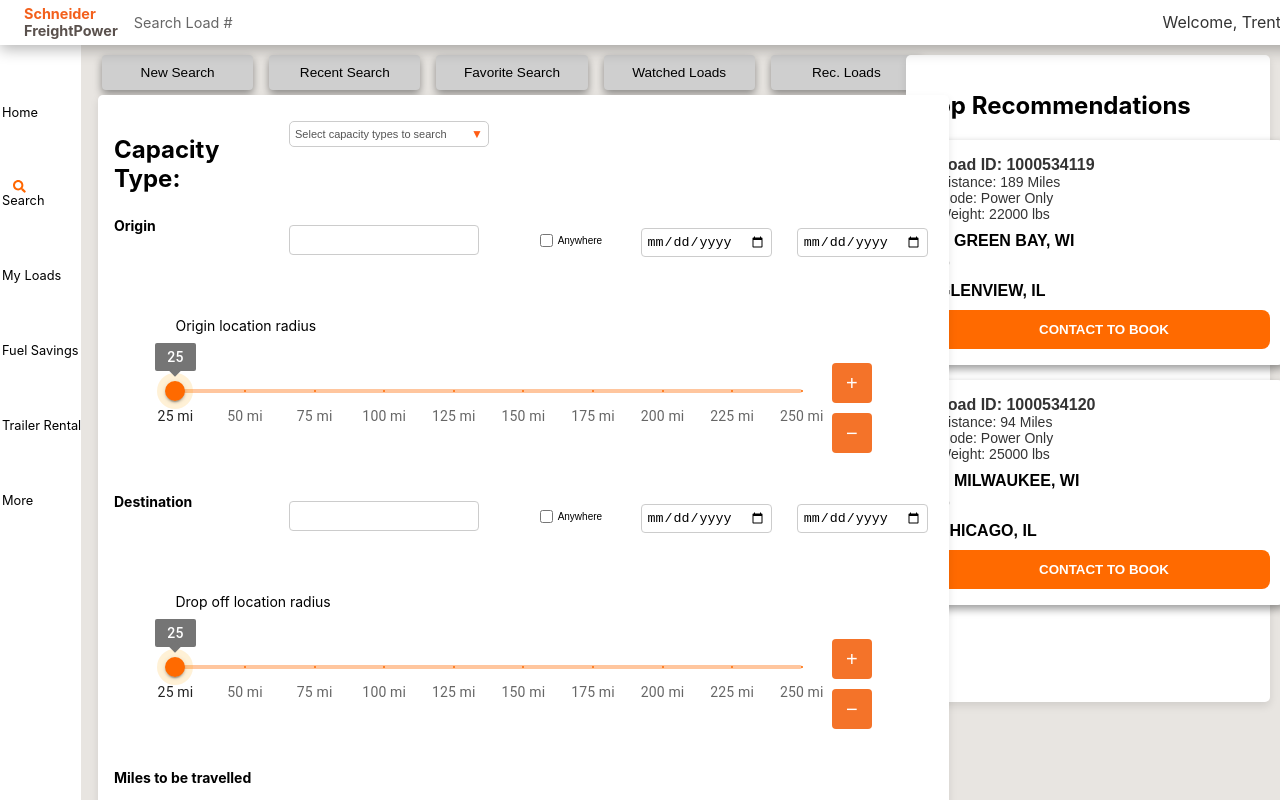
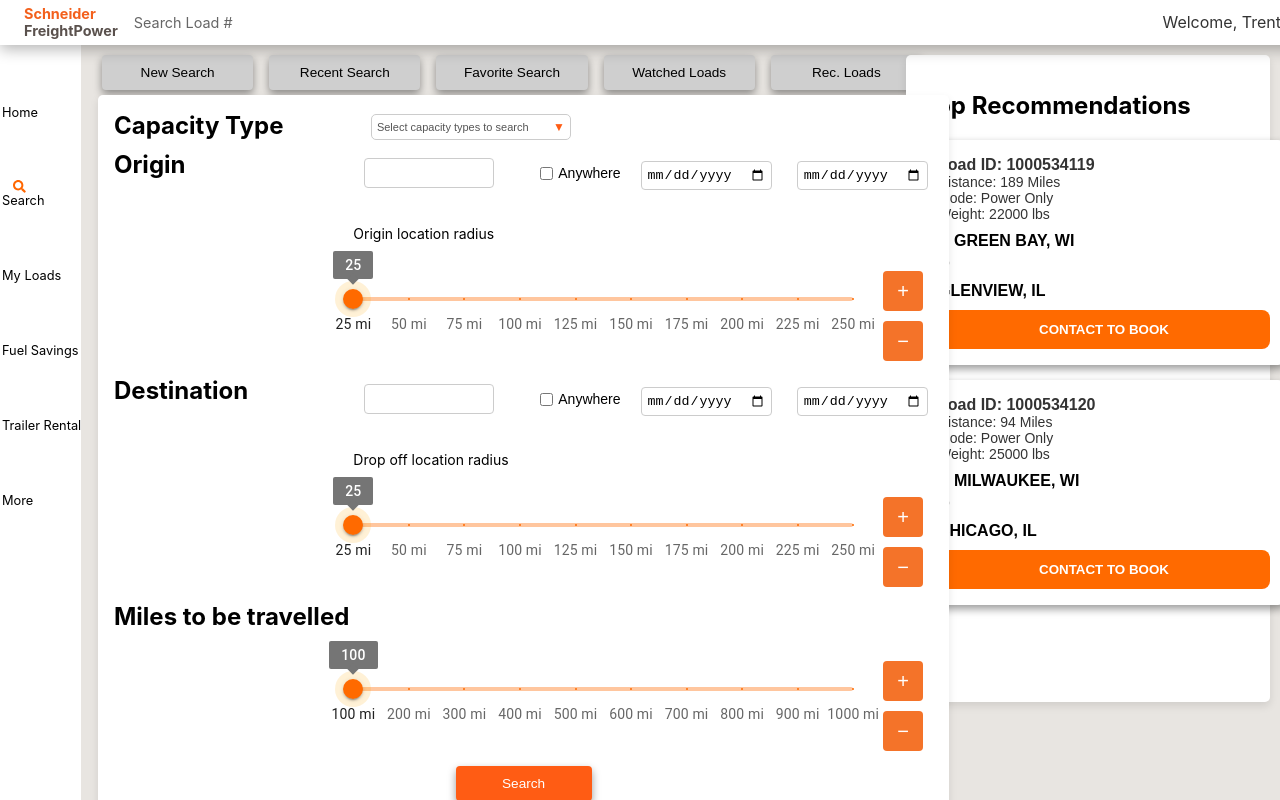
Before and after one commit to ZaidBaz/FreightFinders, a React (Create React App) app in the folder frontend/: page / in a window 1280 px wide. Shown: the top 800 px of the page. Built offline with nearby package versions, Linux system fonts and the light colour scheme.

Commit message:
Completed final search filter on the frontend and made progress on the radius implementation in the backend

```diff
--- a/frontend/src/App.css
+++ b/frontend/src/App.css
@@ -97,9 +97,11 @@
   justify-content: space-between;
   width: 100%;
   max-width: 1600px;
-  margin: 0 auto; /* Center the container */
-  gap: 20px; /* Space between the filter and results */
+  /* margin: 0 auto; /* Center the container */
+  /*gap: 20px; /* Space between the filter and results */
   padding: 20px;
+  gap: 0; /* If you're using a flexbox or grid, remove the gap */
+  margin: 0; /* Ensure no margins are applied */
 
 }
 
@@ -130,22 +132,17 @@
   flex: 2; /* Make the right section take less space */
 }
 
-.input-group {
+/* .input-group {
   display: flex;
   margin-bottom: 10px;
   align-items: left;
-  margin-bottom: 15px; /* Spacing between the input groups */
-}
+  margin-bottom: 0px; /* Spacing between the input groups */
+/*} */
 
-.input-group label {
-  flex: 0 0 150px; /* Adjust this width as needed */
-  margin-right: 10px; /* Space between label and input */
-}
-
-.input-group input {
+/* .input-group input {
   flex: 1; /* Allow the input to take the remaining space */
-  margin-right: 10px; /* add space between input fields */
-}
+  /*margin-right: 10px; /* add space between input fields */
+/* } */
 
 .miles-section {
   display: flex; /* Flexbox for miles inputs */
@@ -208,14 +205,17 @@
   box-shadow: 0px 4px 8px rgba(0, 0, 0, 0.1);
   padding: 16px;
   width: 100%;
-  height: 850px;
+  height: 680px;
   margin-left: 8px;
   position: absolute;
   left: 90px;
   top:95px;
+  margin-bottom: 0px;
 }
 
 .dropdown-title {
+  margin-top: 0px;
+  margin-bottom: 10px;
   left:20px;
   width:175px;
   font-size: 24px;     /* Adjust the font size as needed */
@@ -257,13 +257,6 @@
   justify-content: space-between;
 }
 
-/* Label styling */
-.form-label {
-  flex: 3;
-  font-weight: bold;
-  color: black;
-}
-
 input[type="checkbox"] {
   margin-right: 10px;
 }
@@ -299,7 +292,7 @@
   display: flex;
   justify-content: center;
   align-items: center;
-  margin-bottom: 50px;
+  margin-bottom: 0px;
 
 }
 
@@ -371,12 +364,12 @@
 .input-group {
   display: flex;
   align-items: center;
-  margin-bottom: 15px; /* Spacing between the input groups */
+  margin-bottom: 0px; /* Spacing between the input groups */
 }
 
 .input-group label {
   flex: 0 0 150px;
-  margin-right: 05px;
+  margin-right: 15.75%;
 }
 input[type="date"] {
     padding: 8px;
@@ -404,8 +397,8 @@
   flex: 5;
   display: flex;
   align-items: left;
-  /* justify-content: space-between; */
   margin-bottom: 05px;
+  white-space: nowrap;
 }
 
 .input-row input {
@@ -433,9 +426,9 @@
 }
 
 .form-label {
-  width: 30%;
+  width: 50%;
   margin-right: 2px;
-  font-size: 14px;
+  font-size: 24px;
   font-weight: bold;
 }
 
@@ -458,7 +451,7 @@
 
 .results-section {
   position: relative;
-  margin-top: 110px; /* Adjust this value to push it further down */
+  margin-top: -51px; /* Adjust this value to push it further down */
   left: 79px; /* Optional: Adjust horizontal alignment */
   width: 64%; /* Maintain the width for proper layout */
   background-color: white;
@@ -483,11 +476,3 @@
   max-width: 1600px; /* Optional max width */
   margin: 0 auto; /* Center container */
 }
-
-/* input[type="text"],
-input[type="date"] {
-  width: 80%; /* Adjust width according to your design */
-  /* padding: 6px;
-  font-size: 14px;
-  flex: 2;
-} */
--- a/frontend/src/App.js
+++ b/frontend/src/App.js
@@ -106,7 +106,7 @@
           {/* Search Filter and Results Section */}
           <div className="search-filter-container">
             <div className="dropdown-container">
-              <h3 className="dropdown-title">Capacity Type:</h3>
+              <h3 className="dropdown-title">Capacity Type</h3>
               <Dropdown setSelectedCapacity={setSelectedCapacity} selectedCapacity={selectedCapacity} />
             </div>
 
--- a/frontend/src/Components/Autofill/CityAutoComplete.css
+++ b/frontend/src/Components/Autofill/CityAutoComplete.css
@@ -1,4 +1,5 @@
 .city-input {
+  top: 0px;
   width: 80%;
   padding: 8px;
   font-size: 16px;
--- a/frontend/src/Components/Checkbox/Checkbox.css
+++ b/frontend/src/Components/Checkbox/Checkbox.css
@@ -1,7 +1,7 @@
 .checkbox-wrapper {
     margin-left: 10%;
     font-family: Arial;
-    font-size: 10px;
+    font-size: 14px;
     display: flex;
     align-items: center; /* Centers items vertically */
 }
--- a/frontend/src/Components/CustomSlider/CustomSlider.css
+++ b/frontend/src/Components/CustomSlider/CustomSlider.css
@@ -2,9 +2,9 @@
   display: flex;
   flex-direction: column; /* Stack the title and slider row */
   align-items: center;
-  padding: 20px;
+  padding: 10px;
   width: 85%;
-  margin: 0 auto;
+  margin: 0 auto 0 28%;
 }
 
 .title-row {
--- a/frontend/src/Components/Dropdown/Dropdown.css
+++ b/frontend/src/Components/Dropdown/Dropdown.css
@@ -3,7 +3,8 @@
     width: 200px;
     font-family: Arial, sans-serif;
     font-size: 11px;
-    top:10px;
+    top: 3px;
+    left: 10%;
   }
 
   .dropdown-header {
--- a/frontend/src/Components/Dropdown/Dropdown.js
+++ b/frontend/src/Components/Dropdown/Dropdown.js
@@ -23,7 +23,6 @@
   // };
 
   const handleCapacityChange = (event) => {
-    console.log("Pearl Bharti123",event.target.value)
     const value = event.target.value;
     setSelectedCapacity((prev) =>
       prev.includes(value) ? prev.filter((v) => v !== value) : [...prev, value] // Corrected parentheses here
```
Also changed, not shown: 2 other files (tests, documents, lock files or other folders).
